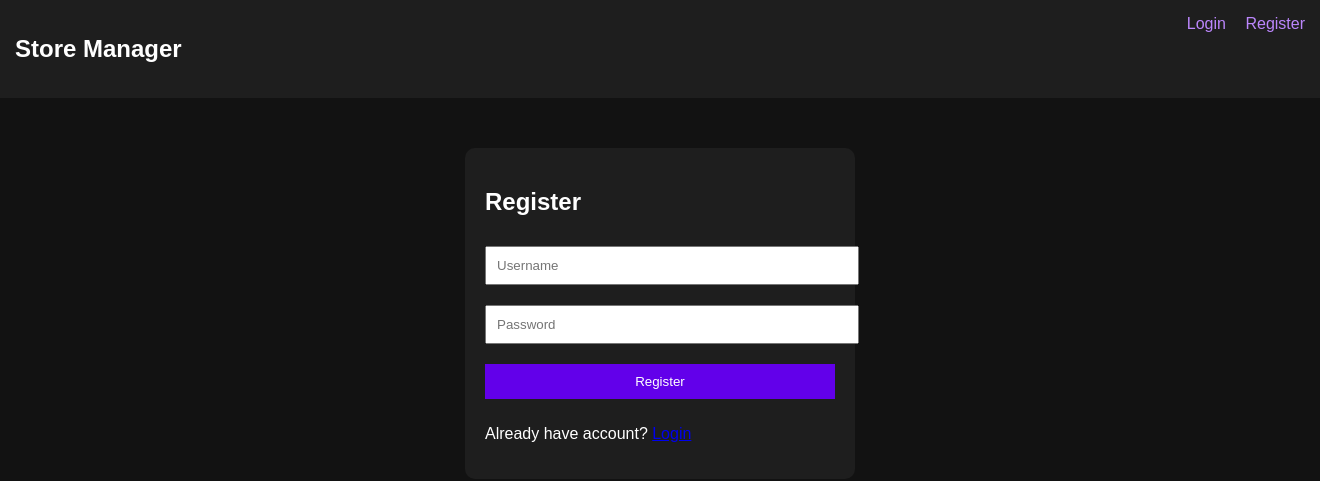
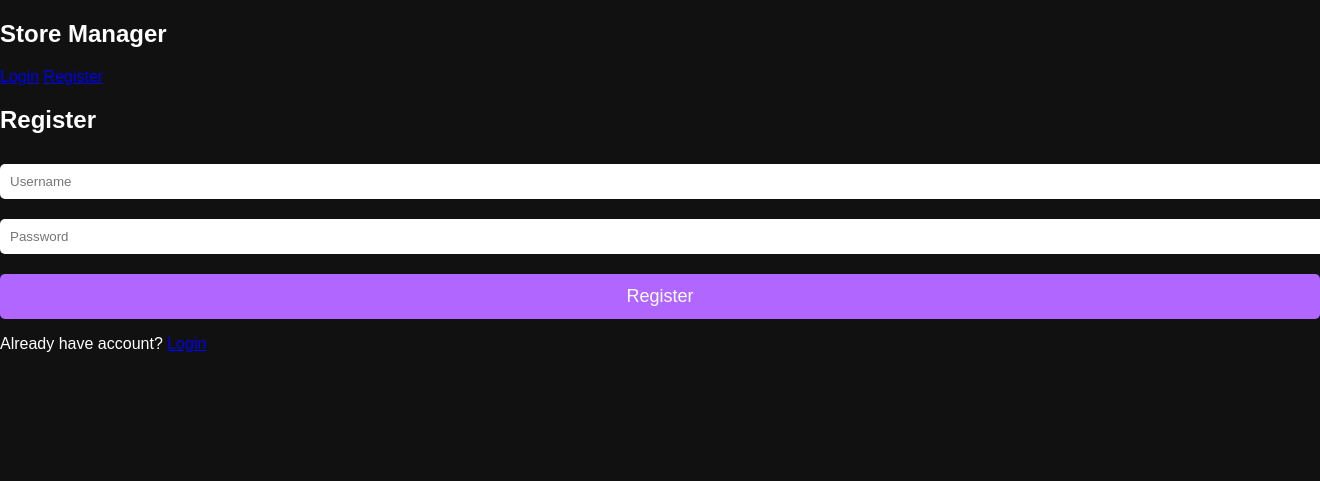
Before and after one commit to manojar346-hue/Clothes-, a Flask app: page /register in a window 1320 px wide; the page is wider, and only the part inside the window is pictured. Shown: the top 481 px of that part. Run offline with Flask 3, Linux system fonts and the light colour scheme.

Commit message:
Update style.css

```diff
--- a/static/style.css
+++ b/static/style.css
@@ -1,39 +1,84 @@
 body {
-    background: #121212;
-    color: white;
-    font-family: Arial;
     margin: 0;
+    font-family: Arial, sans-serif;
+    background: #111;
+    color: #fff;
 }
 
-.nav {
+.navbar {
+    background: #000;
+    padding: 15px 40px;
     display: flex;
     justify-content: space-between;
-    padding: 15px;
-    background: #1e1e1e;
 }
 
-.nav a {
-    color: #bb86fc;
-    margin-left: 15px;
+.navbar a {
+    color: #b066ff;
     text-decoration: none;
+    margin-left: 20px;
+    font-weight: bold;
 }
 
-.box {
-    width: 350px;
-    margin: 50px auto;
-    padding: 20px;
-    background: #1e1e1e;
+.container {
+    width: 80%;
+    margin: 40px auto;
+    background: #1b1b1b;
+    padding: 30px;
     border-radius: 10px;
 }
 
-input, button {
+input, select {
     width: 100%;
     padding: 10px;
     margin: 10px 0;
+    border-radius: 5px;
+    border: none;
 }
 
 button {
-    background: #6200ea;
+    width: 100%;
+    padding: 12px;
+    background: #b066ff;
+    border: none;
     color: white;
-    border: none;
+    font-size: 18px;
+    border-radius: 5px;
+    cursor: pointer;
+    margin-top: 10px;
 }
+
+button:hover {
+    background: #923df2;
+}
+
+.cards {
+    display: flex;
+    justify-content: center;
+    gap: 20px;
+}
+
+.card {
+    background: #222;
+    padding: 20px;
+    width: 220px;
+    text-align: center;
+    border-radius: 10px;
+    color: white;
+    text-decoration: none;
+    transition: 0.3s;
+}
+
+.card:hover {
+    transform: scale(1.05);
+    background: #333;
+}
+
+.table {
+    width: 100%;
+    border-collapse: collapse;
+}
+
+.table th, .table td {
+    padding: 10px;
+    border-bottom: 1px solid #333;
+}
```
